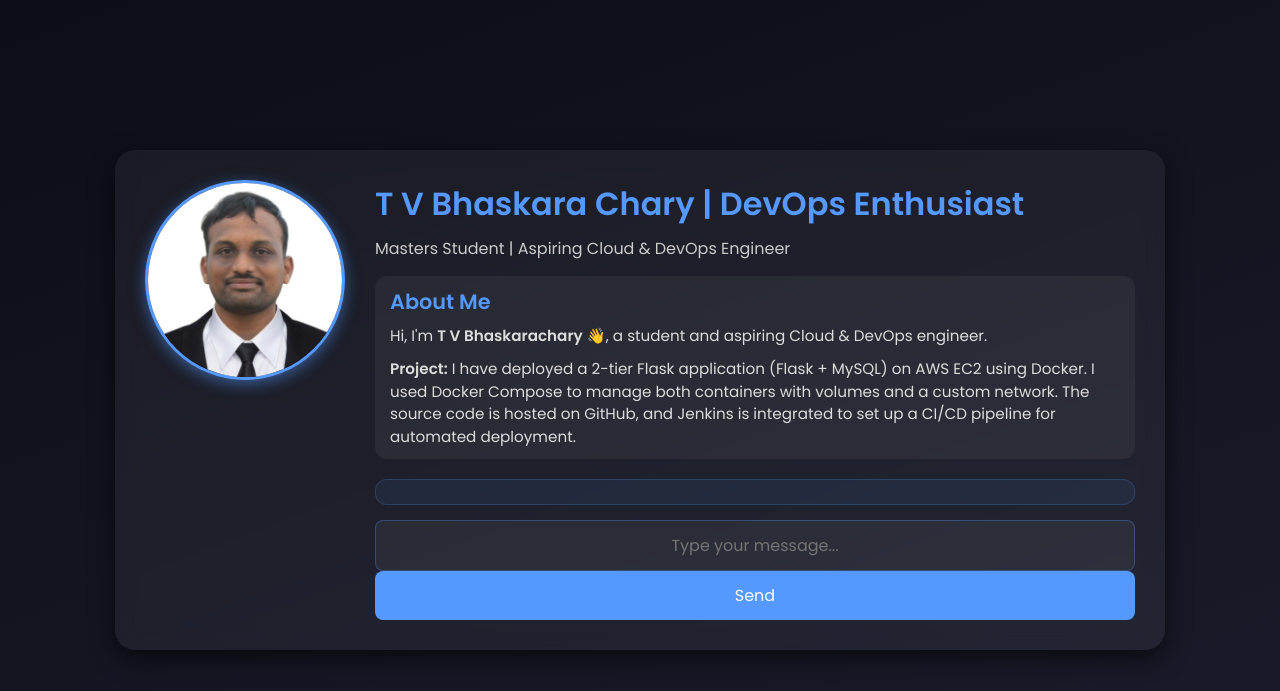
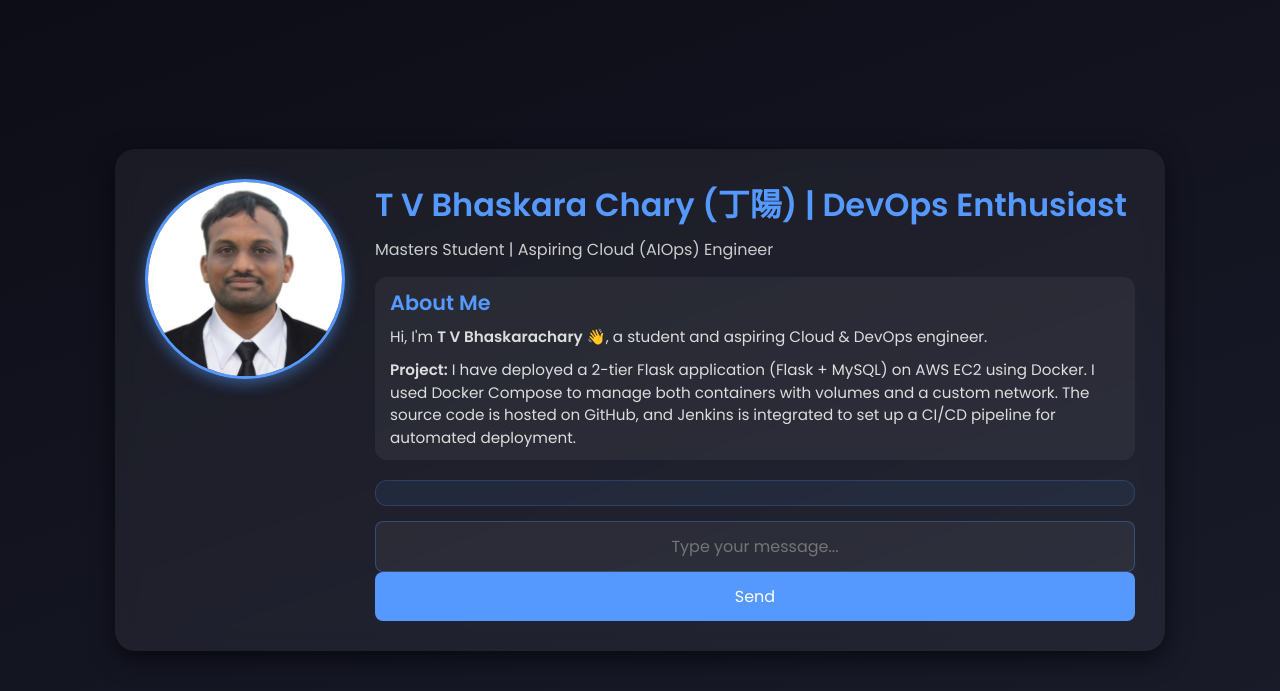
Before and after one commit to tvbchary-ms/DevOps-Project-1-Two-Tier-Flask-App, a Flask app: page / in a window 1280 px wide. Shown: the top 691 px of the page. Run offline with Flask 3, Linux system fonts and the light colour scheme; data that the repository does not hold is empty; some libraries are stand-ins or nearby versions.

Commit message:
Update index.html

```diff
--- a/templates/index.html
+++ b/templates/index.html
@@ -169,8 +169,8 @@
         <!-- Content -->
         <div class="content">
             <div class="header">
-                <h1>T V Bhaskara Chary | DevOps Enthusiast</h1>
-                <p>Masters Student | Aspiring Cloud & DevOps Engineer</p>
+                <h1>T V Bhaskara Chary (丁陽) | DevOps Enthusiast</h1>
+                <p>Masters Student | Aspiring Cloud (AIOps) Engineer</p>
             </div>
 
             <div class="about">
```
